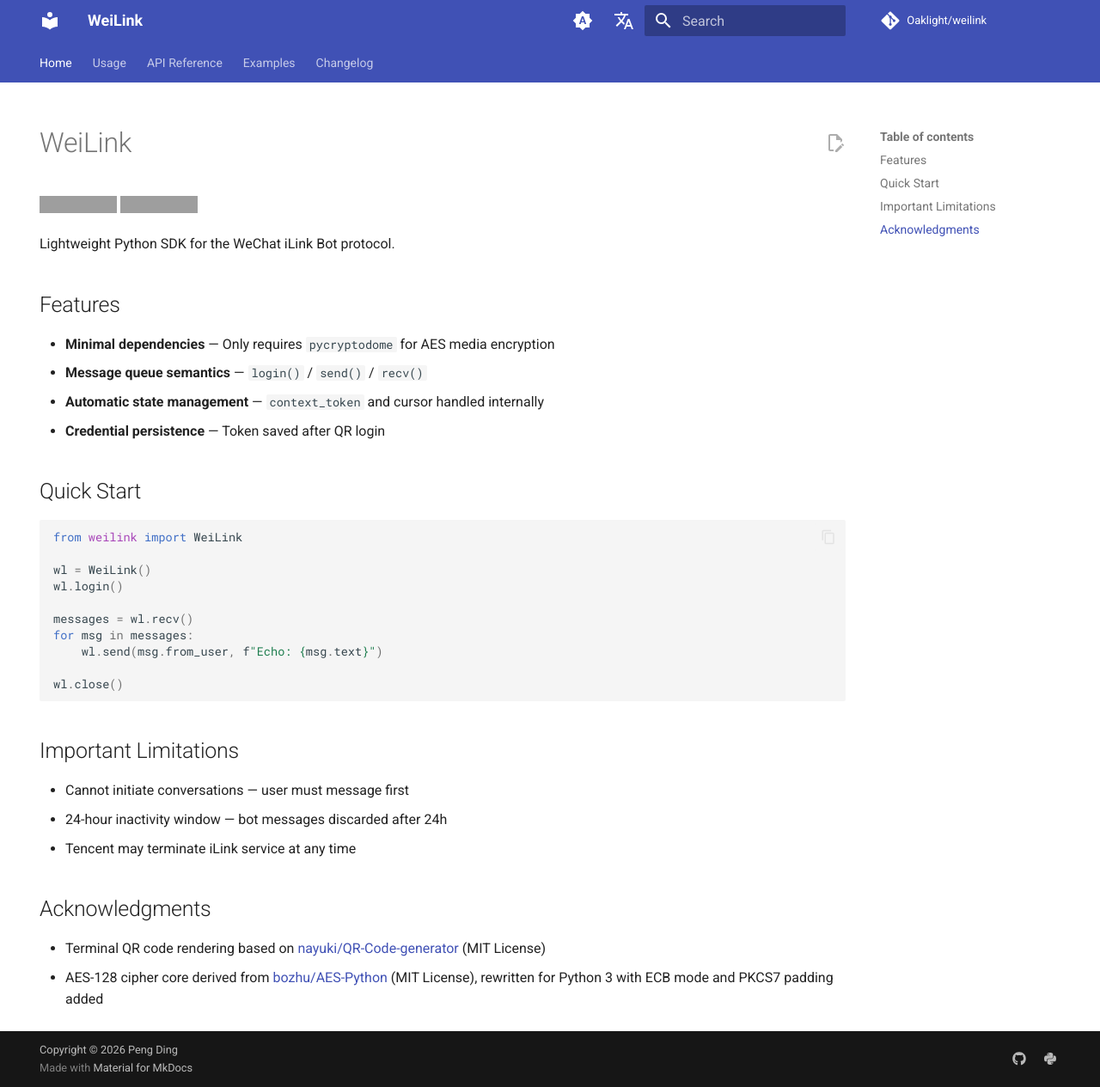
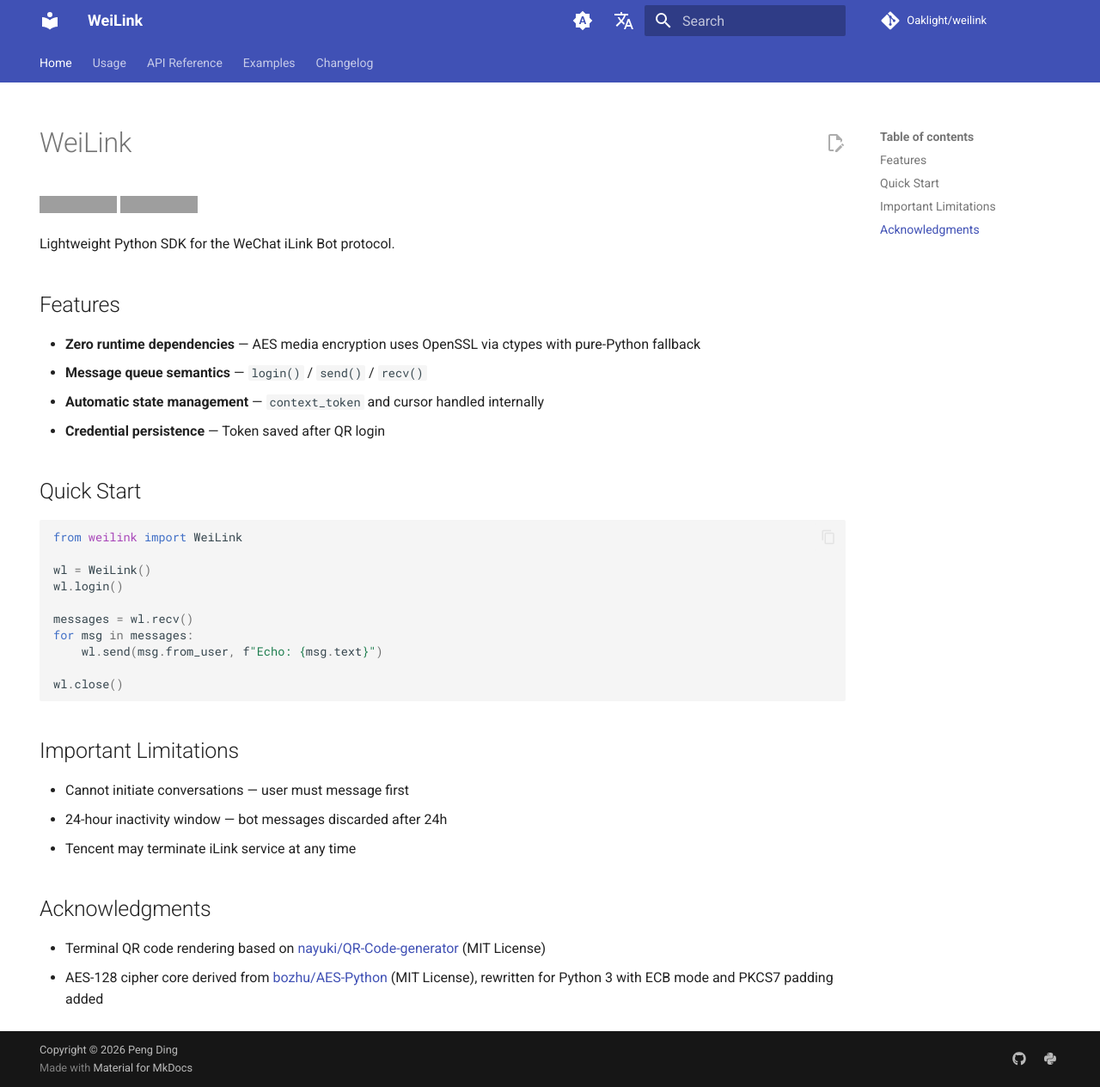
Before and after one commit to Oaklight/weilink, an MkDocs documentation site: the page built from docs/index.md, in a window 1280 px wide and 1265 px high. Shown: the whole window at 86% size. Built offline with MkDocs 1.6.1 and Material for MkDocs 9.7.7, drawn with Linux system fonts in a browser that asks for light colours; comment, search, counter and statistics services are not loaded; grey boxes are pictures that could not be loaded.

Commit message:
Replace pycryptodome with zero-dependency description

```diff
--- a/docs/index.md
+++ b/docs/index.md
@@ -13,7 +13,7 @@ Lightweight Python SDK for the WeChat iLink Bot protocol.
 
 ## Features
 
-- **Minimal dependencies** — Only requires `pycryptodome` for AES media encryption
+- **Zero runtime dependencies** — AES media encryption uses OpenSSL via ctypes with pure-Python fallback
 - **Message queue semantics** — `login()` / `send()` / `recv()`
 - **Automatic state management** — `context_token` and cursor handled internally
 - **Credential persistence** — Token saved after QR login
```
Also changed, not shown: docs/usage/installation.md (+1 -1 lines).
